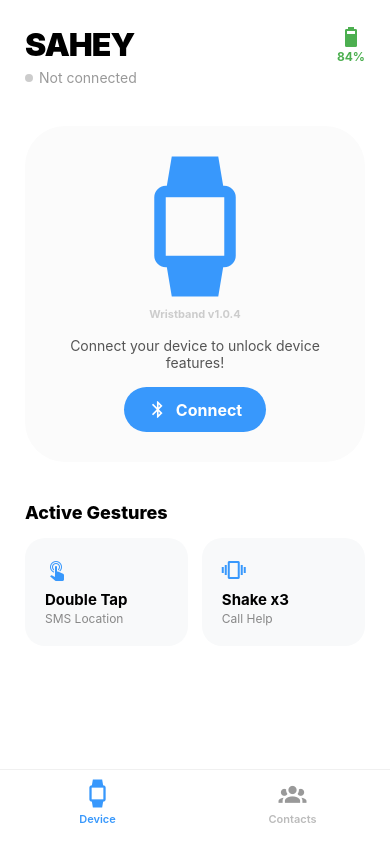
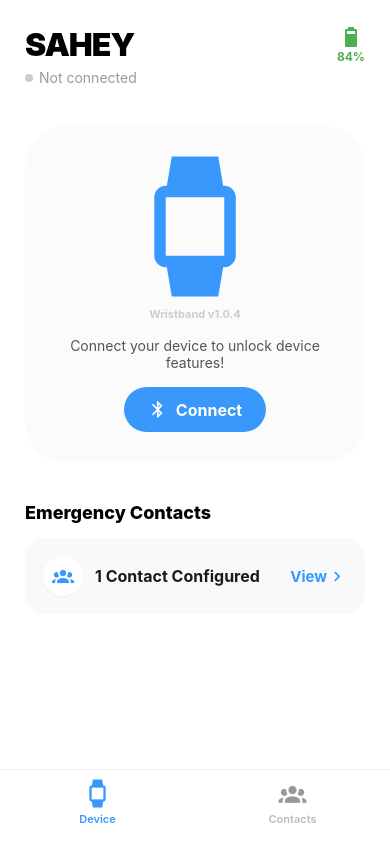
Before and after one commit to sonialin144/sahey-mobile-app, a React Native app: screen / in a window 390 px wide. Built offline with nearby package versions, Linux system fonts and the light colour scheme.

Commit message:
add emergency contacts to home

```diff
--- a/App.js
+++ b/App.js
@@ -174,6 +174,8 @@ export default function App() {
                 <HomeScreen
                   onConnectPress={() => setDeviceView('search')}
                   isConnected={isDeviceConnected}
+                  onViewContacts={() => setCurrentTab(contacts)}
+                  contactCount={contacts.length}
                 />
               )
               : (
@@ -306,7 +308,7 @@ function formatPhoneForDisplay(raw) {
 }
 
 // --- HOME SCREEN ---
-const HomeScreen = ({ onConnectPress, isConnected }) => (
+const HomeScreen = ({ onConnectPress, isConnected, onViewContacts, contactCount }) => (
   <View style={styles.screenInner}>
     <View style={styles.headerRow}>
       <View>
@@ -346,20 +348,26 @@ const HomeScreen = ({ onConnectPress, isConnected }) => (
       </TouchableOpacity>
     </View>
 
-    <Text style={styles.sectionTitle}>Active Gestures</Text>
-    <View style={styles.gestureRow}>
-      <View style={styles.gestureBox}>
-        <MaterialCommunityIcons name="gesture-double-tap" size={24} color="#3898FC" />
-        <Text style={styles.bold}>Double Tap</Text>
-        <Text style={styles.sub}>SMS Location</Text>
+    <Text style={styles.sectionTitle}>Emergency Contacts</Text>
+
+    <TouchableOpacity
+      style={styles.contactConfigBox}
+      onPress={onViewContacts} // <--- Use the new prop here
+    >
+      <View style={styles.contactLeftSection}>
+        <View style={styles.iconCircle}>
+          <MaterialCommunityIcons name="account-group" size={22} color="#3898FC" />
+        </View>
+        <Text style={styles.contactConfigText}>
+          {contactCount} {contactCount === 1 ? 'Contact' : 'Contacts'} Configured
+        </Text>
       </View>
-      <View style={styles.gestureBox}>
-        {/* Fixed icon name here */}
-        <MaterialCommunityIcons name="vibrate" size={24} color="#3898FC" />
-        <Text style={styles.bold}>Shake x3</Text>
-        <Text style={styles.sub}>Call Help</Text>
+
+      <View style={styles.viewLinkContainer}>
+        <Text style={styles.viewLinkText}>View</Text>
+        <MaterialCommunityIcons name="chevron-right" size={20} color="#3898FC" />
       </View>
-    </View>
+    </TouchableOpacity>
   </View>
 );
 
@@ -797,5 +805,48 @@ const styles = StyleSheet.create({
   },
   btn: { padding: 18, borderRadius: 15, width: '47%', alignItems: 'center' },
   btnCancel: { backgroundColor: '#F1F3F5' },
-  btnSave: { backgroundColor: '#3898FC' }
+  btnSave: { backgroundColor: '#3898FC' },
+  // Add these to your existing styles object
+  contactConfigBox: {
+    backgroundColor: '#F8F9FA', // Matches your gestureBox and contactCard
+    padding: 18,
+    borderRadius: 20,           // Matches your gestureBox
+    flexDirection: 'row',
+    alignItems: 'center',
+    justifyContent: 'space-between',
+    marginBottom: 12,
+  },
+  contactLeftSection: {
+    flexDirection: 'row',
+    alignItems: 'center',
+  },
+  iconCircle: {
+    width: 40,
+    height: 40,
+    borderRadius: 20,
+    backgroundColor: '#FFF',    // White circle to pop against the light grey background
+    justifyContent: 'center',
+    alignItems: 'center',
+    marginRight: 12,
+    // Optional: add a very subtle shadow to the white circle
+    shadowColor: '#000',
+    shadowOffset: { width: 0, height: 1 },
+    shadowOpacity: 0.05,
+    shadowRadius: 2,
+    elevation: 1,
+  },
+  contactConfigText: {
+    fontSize: 16,
+    fontWeight: '700',          // Matches your emptyTitle/contactName weight
+    color: '#1a1a1a',
+  },
+  viewLinkContainer: {
+    flexDirection: 'row',
+    alignItems: 'center',
+  },
+  viewLinkText: {
+    color: '#3898FC',           // Matches your editButtonText/connectButton color
+    fontWeight: '700',
+    fontSize: 15,
+  },
 });
```
